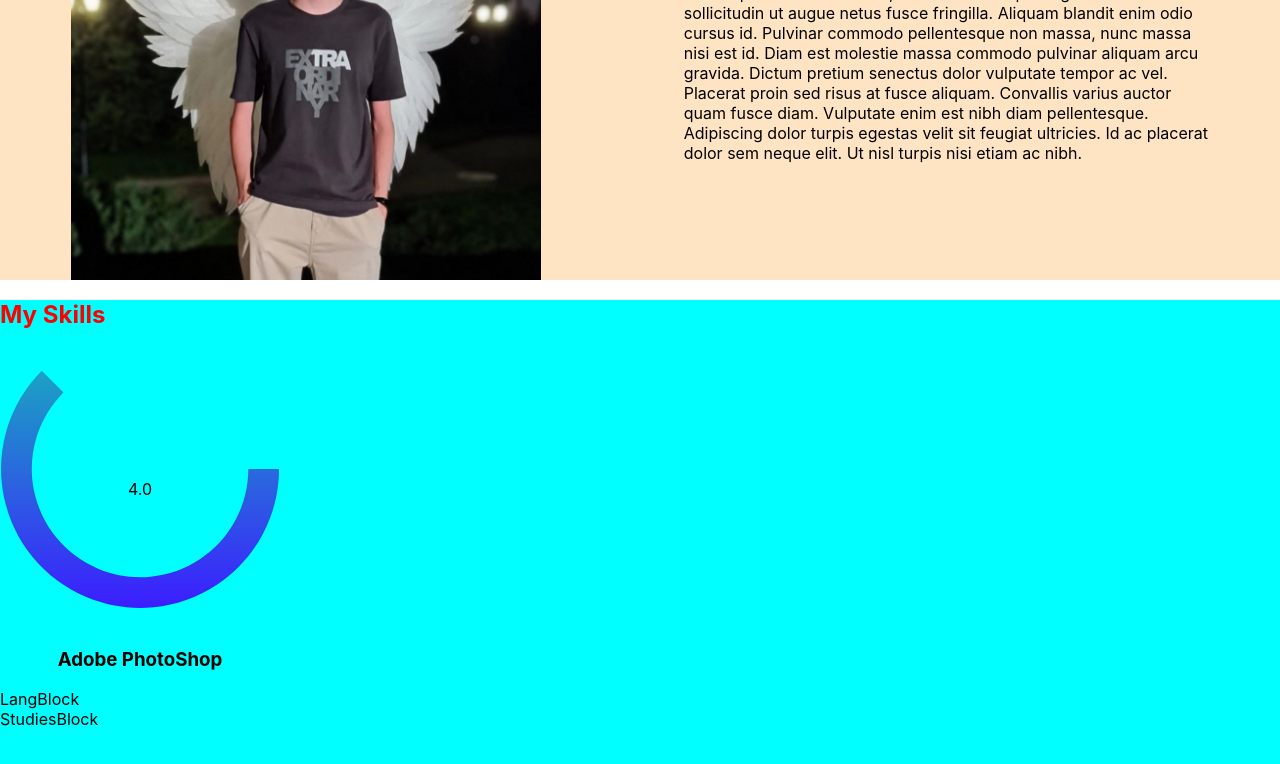
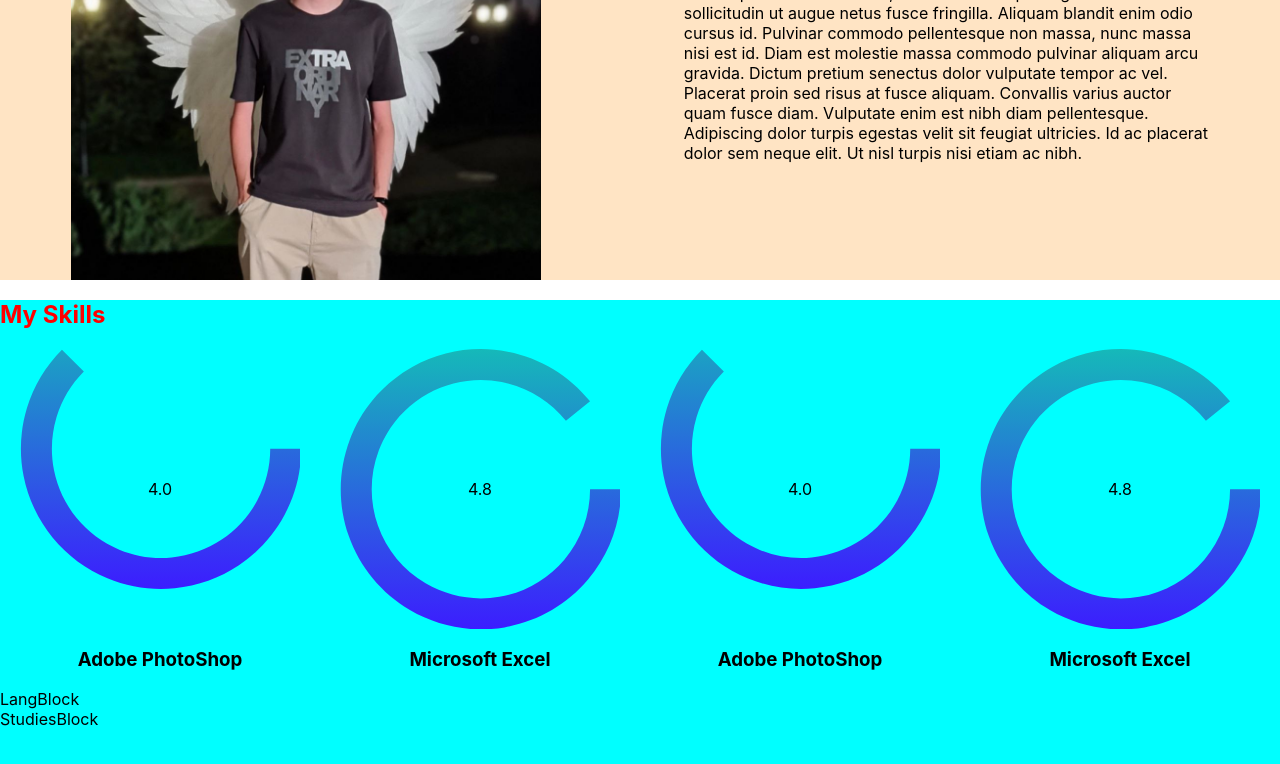
Before and after one commit to AndryGavrus/portfolio-project-my-version, a React app: page / in a window 1280 px wide. Shown: the part 1092-1856 px from the top of the page. Built offline with nearby package versions, Linux system fonts and the light colour scheme.

Commit message:
Add SillsScrolBar

```diff
--- a/src/assets/components/icon/Icon.tsx
+++ b/src/assets/components/icon/Icon.tsx
@@ -1,4 +1,4 @@
-import React from 'react'
+import React from 'react';
 import iconsSprite from '../../images/icons-sprite.svg'
 
 type IconPropsType = {
@@ -8,10 +8,10 @@
     viewBox?: string
 }
 
-export const Icon = (props: IconPropsType) => {
+export const Icon: React.FC<IconPropsType> = (props: IconPropsType) => {
     return (
-<svg width={props.width || "50"} height={props.height || "50"} viewBox={props.viewBox || "0 0 50 50"}  fill="none" xmlns="http://www.w3.org/2000/svg">
-<use xlinkHref= {`{iconsSprite} # ${props.iconId}`}></use>
-</svg>
-)
-}
+        <svg width={props.width || '50'} height={props.height || '50'} viewBox= {props.viewBox || '0 0 50 50'} fill="none" xmlns="http://www.w3.org/2000/svg">
+            <use xlinkHref={`${iconsSprite}#${props.iconId}`} />
+        </svg>
+    );
+};
--- a/src/layout/sections/skills/Skills.tsx
+++ b/src/layout/sections/skills/Skills.tsx
@@ -3,13 +3,45 @@
 import { SectionTitle } from '../../../assets/components/SectionTitle'
 import { LangBlock } from './blocks/LangBlock'
 import { StudiesBlock } from './blocks/StudiesBlock'
-import { SkillsBar } from './skillsBar/SkillsBar'
+import { Skill } from './skillsBar/skill/Skill'
+
+
+const SkillData = [
+    {
+        iconId: 'photoshopPB',
+        title: 'Adobe PhotoShop',
+        mark: '4.0'
+    },
+
+    {
+        iconId: 'excelPB',
+        title: 'Microsoft Excel',
+        mark: '4.8'
+    },
+
+    {
+        iconId: 'photoshopPB',
+        title: 'Adobe PhotoShop',
+        mark: '4.0'
+    },
+
+    {
+        iconId: 'excelPB',
+        title: 'Microsoft Excel',
+        mark: '4.8'
+    },
+]
 
 export const Skills = () => {
     return (
         <SkillsSection>
             <SectionTitle>My Skills</SectionTitle>
-            <SkillsBar/>
+            <SkillsBar>
+            {SkillData.map((s, index) => {
+                return (<Skill key={index} iconId={s.iconId} title={s.title} mark={s.mark} />
+                )
+            })}
+            </SkillsBar>
             <LangBlock/>
             <StudiesBlock/>
         </SkillsSection>
@@ -20,3 +52,9 @@
     background-color: aqua;
     min-height: 100vh;
 `
+
+const SkillsBar = styled.div`
+    display: flex;
+    justify-content: space-around;
+    flex-grow: 1;
+`
--- a/src/layout/sections/skills/skillsBar/Skill.tsx
+++ /dev/null
@@ -1,35 +0,0 @@
-import React from 'react'
-import styled from 'styled-components'
-import pb1 from '../../../../assets/images/skillsProgressSvg/PS_PB.svg'
-
-
-export const Skill = () => {
-    return (
-        <StyledSkill>
-            <ProgressBar>
-                <span>4.0</span>
-            </ProgressBar>
-            <SkillName>Adobe PhotoShop</SkillName>
-        </StyledSkill>)
-}
-
-const StyledSkill = styled.div`
-
-`
-
-const ProgressBar = styled.div`
-    display: flex;
-    justify-content: center;
-    align-items: center;
-
-    background-image: url(${pb1});
-    background-size: contain;
-    background-repeat: no-repeat;
-    background-position: center;
-    height: 280px;
-    width: 280px;
-`
-
-const SkillName = styled.h3`
-    text-align: center;
-`
--- a/src/layout/sections/skills/skillsBar/SkillsBar.tsx
+++ /dev/null
@@ -1,16 +0,0 @@
-import React from 'react'
-import styled from 'styled-components'
-import { Skill } from './Skill'
-
-export const SkillsBar = () => {
-    return (
-        <StyledSkillsBar>
-            <Skill/>
-        </StyledSkillsBar>
-    )
-}
-
-const StyledSkillsBar = styled.div`
-    display: flex;
-    flex-grow: 1;
-`
--- /dev/null
+++ b/src/layout/sections/skills/skillsBar/skill/Skill.tsx
@@ -0,0 +1,36 @@
+import React from 'react'
+import styled from 'styled-components'
+import { Icon } from '../../../../../assets/components/icon/Icon'
+import { FlexWrapper } from '../../../../../assets/components/FlexWrapper'
+
+
+type SkillPropsType = {
+    iconId: string
+    title: string
+    mark: string
+}
+
+export const Skill = (props: SkillPropsType) => {
+    return (
+        <StyledSkill>
+            <FlexWrapper justify='center' align='center'>
+                <Icon iconId={props.iconId} width='280' height='280' viewBox='0 0 280 280'/>
+                <Mark>{props.mark}</Mark>
+            </FlexWrapper>
+            <SkillName>{props.title}</SkillName>
+        </StyledSkill>)
+}
+
+const StyledSkill = styled.div`
+
+`
+
+const Mark = styled.span`
+    display: flex;
+    position: absolute;
+`
+
+
+const SkillName = styled.h3`
+    text-align: center;
+`
```
Also changed, not shown: src/assets/images/icons-sprite.svg, src/assets/images/skillsProgressSvg/ME_PB.svg (added).
